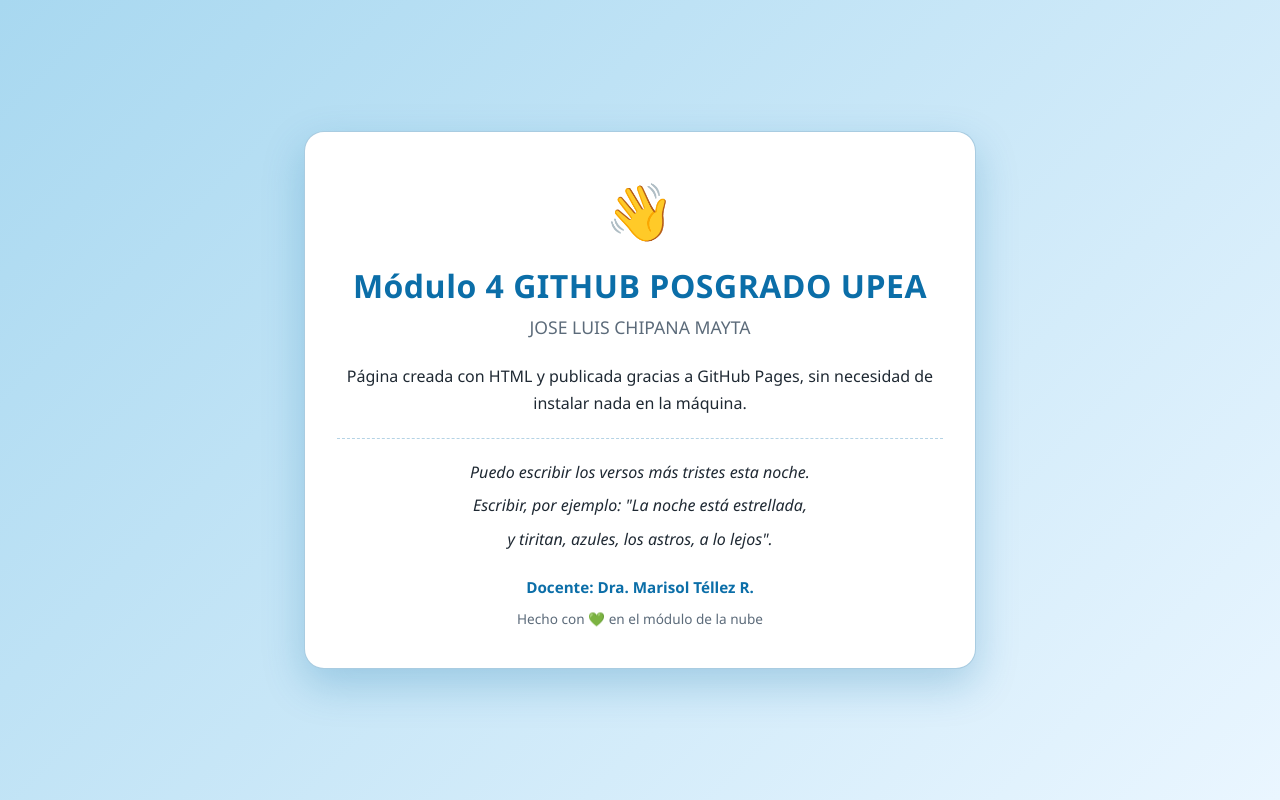
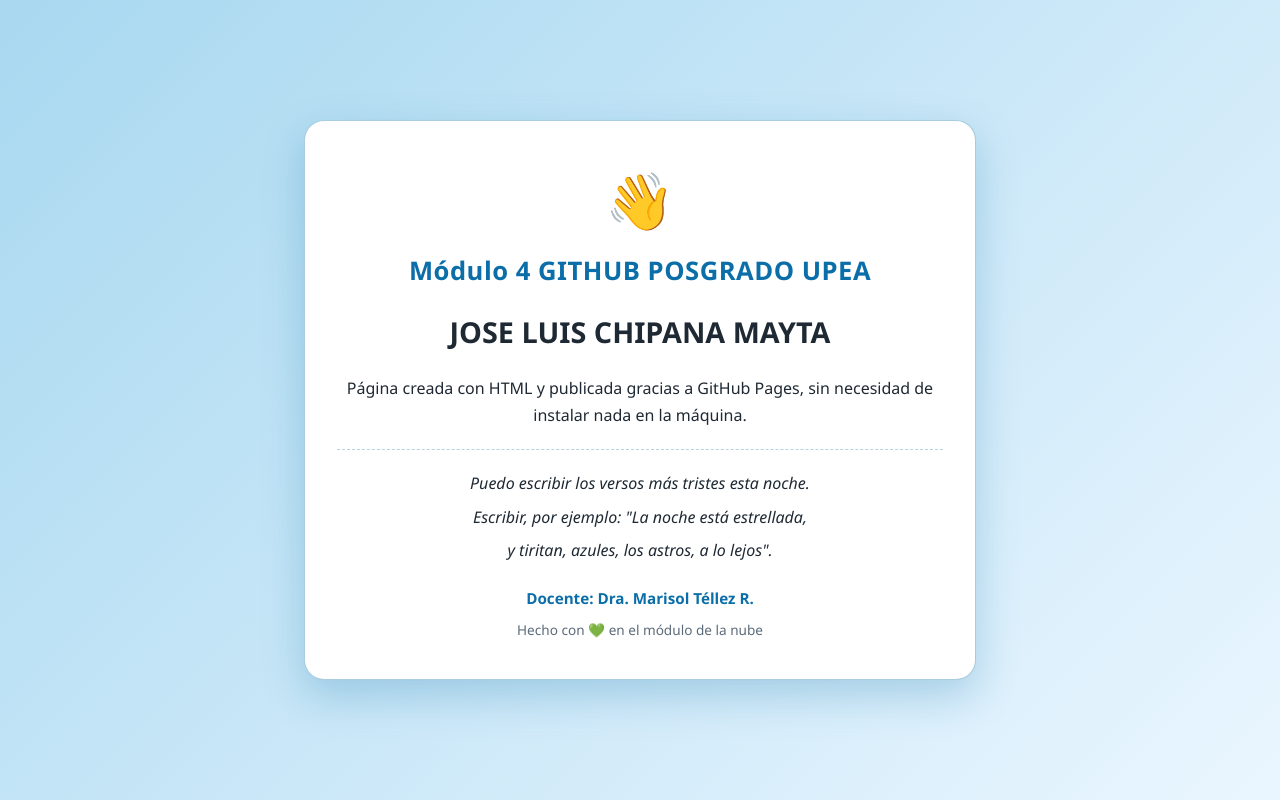
Before and after one commit to hithub24CH/tarea4git, a plain HTML site: page index.html in a window 1280 px wide. Drawn offline with Linux system fonts and the light colour scheme.

Commit message:
Adjust font sizes and styles in index.html

```diff
--- a/index.html
+++ b/index.html
@@ -48,16 +48,16 @@
     }
 
     h1 {
-      font-size: 2rem;
+      font-size: 1.6rem;
       color: var(--acento);
       letter-spacing: 0.5px;
-      margin-bottom: 0.5rem;
+      margin-bottom: 1.5rem;
     }
 
     h2 {
-      font-size: 1.1rem;
-      font-weight: 500;
-      color: var(--texto-suave);
+      font-size: 1.8rem;
+      font-weight: 600;
+      color: var(--texto);
       margin-bottom: 1.5rem;
     }
 
```
